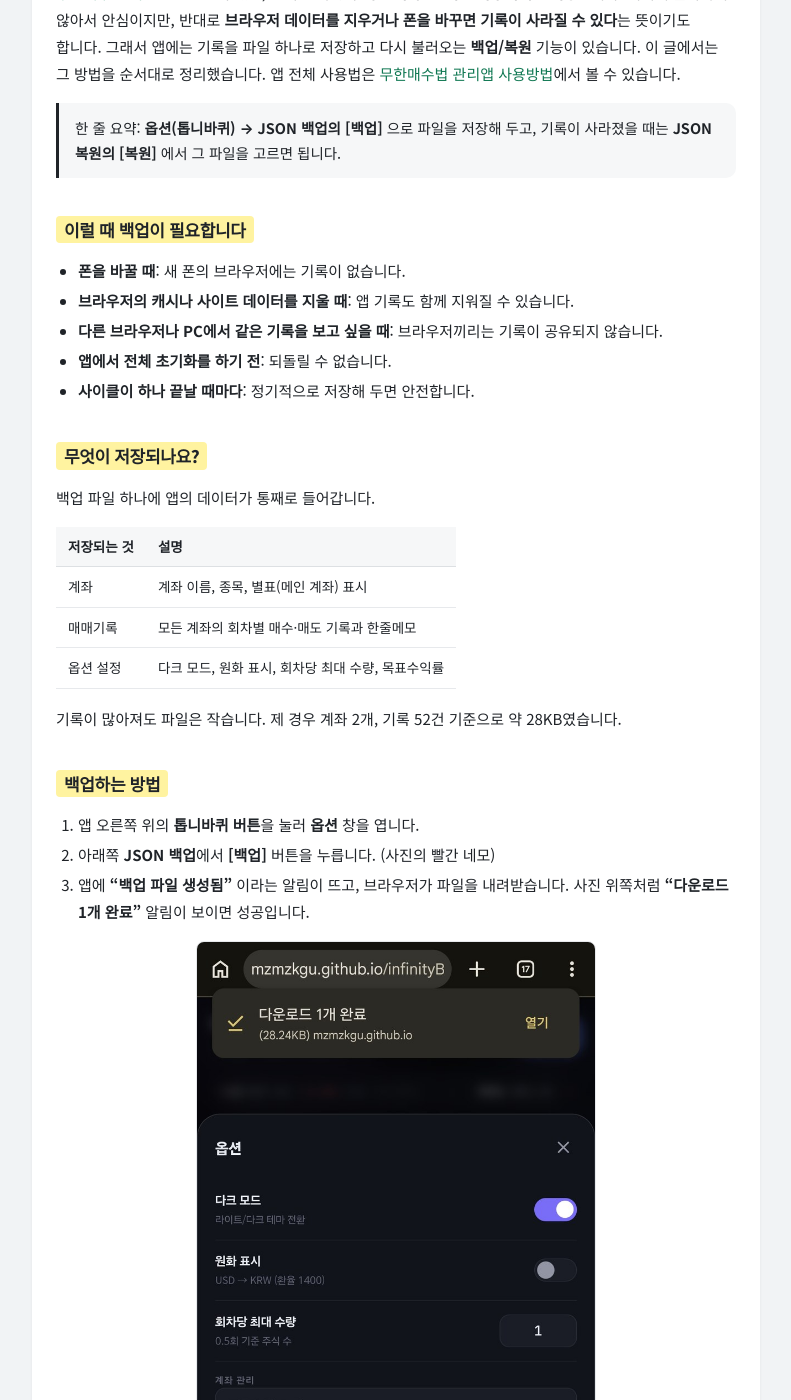
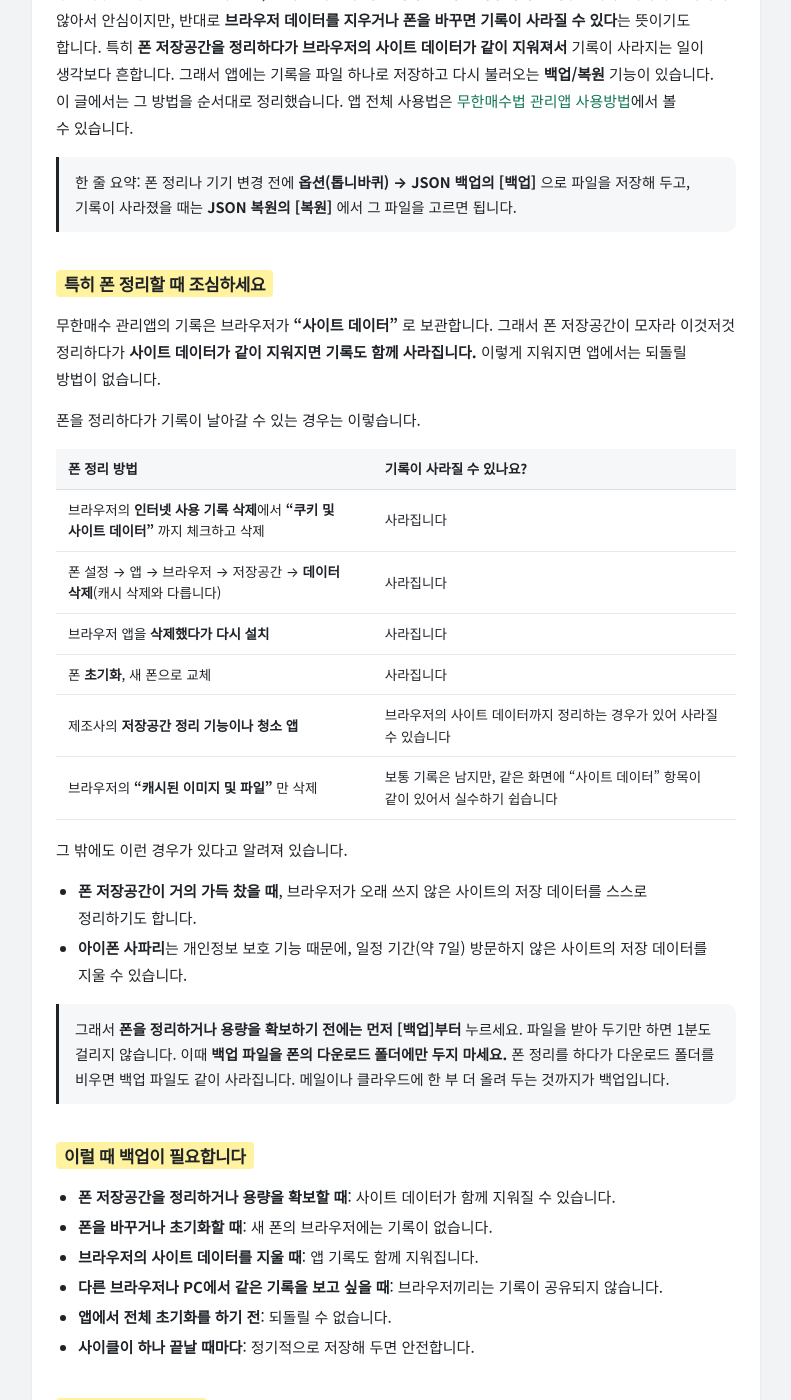
Before and after one commit to mzmzkgu/mzmzkgu.github.io, a Jekyll site: the page built from _posts/2026-10-25-infinite-buying-backup-restore.md, in a window 1280 px wide and 1400 px high, scrolled down 314 px. Shown: the whole window, without its empty margins (244-1035 px from the left). Built offline with Jekyll 4.4.1, drawn with Linux system fonts in a browser that asks for light colours; some of the changed text lies outside the part shown.

Commit message:
Backup/restore post: emphasize data loss risk when cleaning up the phone
Co-Authored-By: Claude Sonnet 5.5 <noreply@anthropic.com>
Claude-Session: https://claude.ai/code/session_01HnZqqtAcJR4YGqc3LY19aj

```diff
--- a/_posts/2026-10-25-infinite-buying-backup-restore.md
+++ b/_posts/2026-10-25-infinite-buying-backup-restore.md
@@ -2,18 +2,41 @@
 layout: post
 categories: [infinity]
 title: "무한매수 관리앱 데이터 백업/복원 하는 방법 (기기 변경·초기화 전에 꼭)"
-description: 무한매수 관리앱의 기록은 내 브라우저에만 저장됩니다. 옵션 메뉴의 JSON 백업과 복원으로 계좌와 매매기록을 파일로 저장하고, 새 폰이나 다른 브라우저에서 되살리는 방법을 사진과 함께 정리했습니다.
+description: 무한매수 관리앱의 기록은 내 브라우저에만 저장돼서, 폰 정리나 기기 변경 때 사라질 수 있습니다. 옵션 메뉴의 JSON 백업과 복원으로 계좌와 매매기록을 파일로 저장하고 되살리는 방법을 사진과 함께 정리했습니다.
 tags: [투자, 무한매수]
 ---
 
-[무한매수 관리앱](https://mzmzkgu.github.io/infinityBuy/)은 로그인이 없고, 입력한 기록이 **내 폰이나 PC의 브라우저에만 저장**됩니다. 서버에 올라가지 않아서 안심이지만, 반대로 **브라우저 데이터를 지우거나 폰을 바꾸면 기록이 사라질 수 있다**는 뜻이기도 합니다. 그래서 앱에는 기록을 파일 하나로 저장하고 다시 불러오는 **백업/복원** 기능이 있습니다. 이 글에서는 그 방법을 순서대로 정리했습니다. 앱 전체 사용법은 [무한매수법 관리앱 사용방법]({{ site.baseurl }}{% post_url 2026-10-23-infinite-buying-app-guide %})에서 볼 수 있습니다.
+[무한매수 관리앱](https://mzmzkgu.github.io/infinityBuy/)은 로그인이 없고, 입력한 기록이 **내 폰이나 PC의 브라우저에만 저장**됩니다. 서버에 올라가지 않아서 안심이지만, 반대로 **브라우저 데이터를 지우거나 폰을 바꾸면 기록이 사라질 수 있다**는 뜻이기도 합니다. 특히 **폰 저장공간을 정리하다가 브라우저의 사이트 데이터가 같이 지워져서** 기록이 사라지는 일이 생각보다 흔합니다. 그래서 앱에는 기록을 파일 하나로 저장하고 다시 불러오는 **백업/복원** 기능이 있습니다. 이 글에서는 그 방법을 순서대로 정리했습니다. 앱 전체 사용법은 [무한매수법 관리앱 사용방법]({{ site.baseurl }}{% post_url 2026-10-23-infinite-buying-app-guide %})에서 볼 수 있습니다.
 
-> 한 줄 요약: **옵션(톱니바퀴) → JSON 백업의 [백업]** 으로 파일을 저장해 두고, 기록이 사라졌을 때는 **JSON 복원의 [복원]** 에서 그 파일을 고르면 됩니다.
+> 한 줄 요약: 폰 정리나 기기 변경 전에 **옵션(톱니바퀴) → JSON 백업의 [백업]** 으로 파일을 저장해 두고, 기록이 사라졌을 때는 **JSON 복원의 [복원]** 에서 그 파일을 고르면 됩니다.
+
+## 특히 폰 정리할 때 조심하세요
+
+무한매수 관리앱의 기록은 브라우저가 **"사이트 데이터"** 로 보관합니다. 그래서 폰 저장공간이 모자라 이것저것 정리하다가 **사이트 데이터가 같이 지워지면 기록도 함께 사라집니다.** 이렇게 지워지면 앱에서는 되돌릴 방법이 없습니다.
+
+폰을 정리하다가 기록이 날아갈 수 있는 경우는 이렇습니다.
+
+| 폰 정리 방법 | 기록이 사라질 수 있나요? |
+|---|---|
+| 브라우저의 **인터넷 사용 기록 삭제**에서 **"쿠키 및 사이트 데이터"** 까지 체크하고 삭제 | 사라집니다 |
+| 폰 설정 → 앱 → 브라우저 → 저장공간 → **데이터 삭제**(캐시 삭제와 다릅니다) | 사라집니다 |
+| 브라우저 앱을 **삭제했다가 다시 설치** | 사라집니다 |
+| 폰 **초기화**, 새 폰으로 교체 | 사라집니다 |
+| 제조사의 **저장공간 정리 기능이나 청소 앱** | 브라우저의 사이트 데이터까지 정리하는 경우가 있어 사라질 수 있습니다 |
+| 브라우저의 **"캐시된 이미지 및 파일"** 만 삭제 | 보통 기록은 남지만, 같은 화면에 "사이트 데이터" 항목이 같이 있어서 실수하기 쉽습니다 |
+
+그 밖에도 이런 경우가 있다고 알려져 있습니다.
+
+- **폰 저장공간이 거의 가득 찼을 때**, 브라우저가 오래 쓰지 않은 사이트의 저장 데이터를 스스로 정리하기도 합니다.
+- **아이폰 사파리**는 개인정보 보호 기능 때문에, 일정 기간(약 7일) 방문하지 않은 사이트의 저장 데이터를 지울 수 있습니다.
+
+> 그래서 **폰을 정리하거나 용량을 확보하기 전에는 먼저 [백업]부터** 누르세요. 파일을 받아 두기만 하면 1분도 걸리지 않습니다. 이때 **백업 파일을 폰의 다운로드 폴더에만 두지 마세요.** 폰 정리를 하다가 다운로드 폴더를 비우면 백업 파일도 같이 사라집니다. 메일이나 클라우드에 한 부 더 올려 두는 것까지가 백업입니다.
 
 ## 이럴 때 백업이 필요합니다
 
-- **폰을 바꿀 때**: 새 폰의 브라우저에는 기록이 없습니다.
-- **브라우저의 캐시나 사이트 데이터를 지울 때**: 앱 기록도 함께 지워질 수 있습니다.
+- **폰 저장공간을 정리하거나 용량을 확보할 때**: 사이트 데이터가 함께 지워질 수 있습니다.
+- **폰을 바꾸거나 초기화할 때**: 새 폰의 브라우저에는 기록이 없습니다.
+- **브라우저의 사이트 데이터를 지울 때**: 앱 기록도 함께 지워집니다.
 - **다른 브라우저나 PC에서 같은 기록을 보고 싶을 때**: 브라우저끼리는 기록이 공유되지 않습니다.
 - **앱에서 전체 초기화를 하기 전**: 되돌릴 수 없습니다.
 - **사이클이 하나 끝날 때마다**: 정기적으로 저장해 두면 안전합니다.
@@ -46,7 +69,7 @@ tags: [투자, 무한매수]
 
 ### 백업 파일은 이렇게 보관하세요
 
-- 폰에만 두지 말고 **나에게 메일 보내기**, **클라우드(구글 드라이브, 원드라이브 등)**, **메신저의 나에게 보내기** 중 하나에 한 부 더 올려 둡니다. 폰을 잃어버리거나 초기화하면 폰 안의 파일도 같이 사라지기 때문입니다.
+- 폰에만 두지 말고 **나에게 메일 보내기**, **클라우드(구글 드라이브, 원드라이브 등)**, **메신저의 나에게 보내기** 중 하나에 한 부 더 올려 둡니다. 폰을 잃어버리거나 초기화하거나, **폰 정리하면서 다운로드 폴더를 비우면** 폰 안의 파일도 같이 사라지기 때문입니다.
 - 파일에는 **내 투자 기록**이 들어 있습니다. 다른 사람에게 공유하지 마세요.
 - 파일을 열어서 **직접 수정하지 마세요.** 형식이 깨지면 복원이 되지 않을 수 있습니다.
 
@@ -96,7 +119,7 @@ tags: [투자, 무한매수]
 
 ## 정리
 
-무한매수 관리앱의 기록은 **내 브라우저에만** 있으니, **[백업]으로 파일 하나를 만들어 두는 것이 유일한 안전장치**입니다. 백업은 옵션의 JSON 백업, 복원은 JSON 복원이고, 복원은 **덮어쓰기**라는 점만 기억하세요. 그리고 백업 파일은 폰 밖(메일, 클라우드)에도 한 부 보관해 두세요.
+무한매수 관리앱의 기록은 **내 브라우저에만** 있어서, **폰 정리나 기기 변경 때 사라질 수 있습니다.** **[백업]으로 파일 하나를 만들어 두는 것이 유일한 안전장치**입니다. 백업은 옵션의 JSON 백업, 복원은 JSON 복원이고, 복원은 **덮어쓰기**라는 점만 기억하세요. 그리고 백업 파일은 폰 밖(메일, 클라우드)에도 한 부 보관해 두세요.
 
 - [무한매수법 관리앱 사용방법, 설치 없이 기록하는 법]({{ site.baseurl }}{% post_url 2026-10-23-infinite-buying-app-guide %})
 - [무한매수법 성공 사례 :: SOXL 3회차]({{ site.baseurl }}{% post_url 2026-10-24-infinite-buying-success-soxl %})
```
